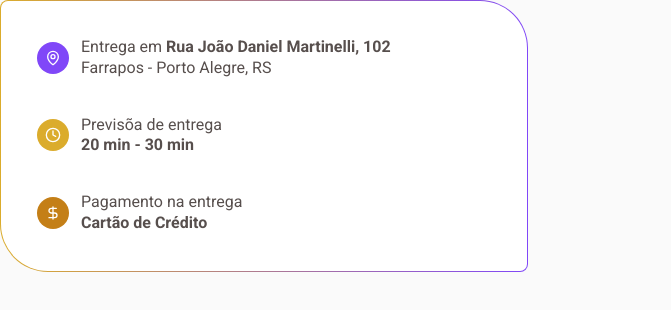
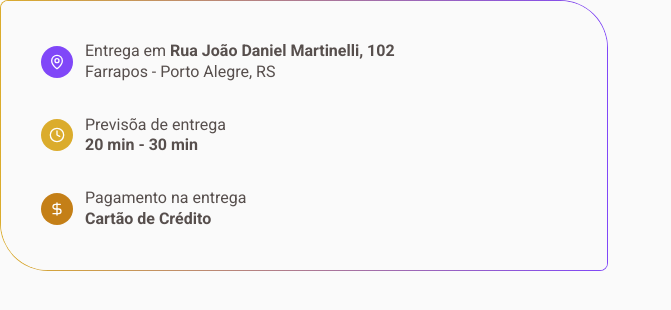
Before and after one commit to YasminFerrariDias/coffeeDelivery, a React (Vite) app: page / in a window 1280 px wide. Shown: the top 310 px of the page, without its empty margins (0-671 px from the left). Built offline with nearby package versions, Linux system fonts and the light colour scheme.

Commit message:
alterações no SuccessCard

```diff
--- a/src/components/SuccessCard/styles.ts
+++ b/src/components/SuccessCard/styles.ts
@@ -1,21 +1,27 @@
 import styled from "styled-components";
 
 export const SuccessCardContainer = styled.div`
-  width: 32.875rem;
-  height: 16.875rem;
+  background-color: ${(props) => props.theme['base-card']};
+  max-width: 32.875rem;
+  max-height: 16.875rem;
   border: 1px solid transparent;
-  background: linear-gradient(white, white) padding-box,
+  background:
+     linear-gradient(${(props) => props.theme['background']}, ${(props) => props.theme['background']}) padding-box,
+    linear-gradient(white, white) padding-box,
     linear-gradient(
       90deg,
       ${(props) => props.theme['yellow']},
       ${(props) => props.theme['purple']}
     ) border-box;
   border-radius: 0.5rem 3rem;
+  padding: 2.5rem;
+  gap: 2rem;
+  display: flex;
+  flex-direction: column;
 `;
 
 export const InfoItem = styled.div`
   display: flex;
-  margin: 2.25rem;
   align-items: center;
 `;
 
```
